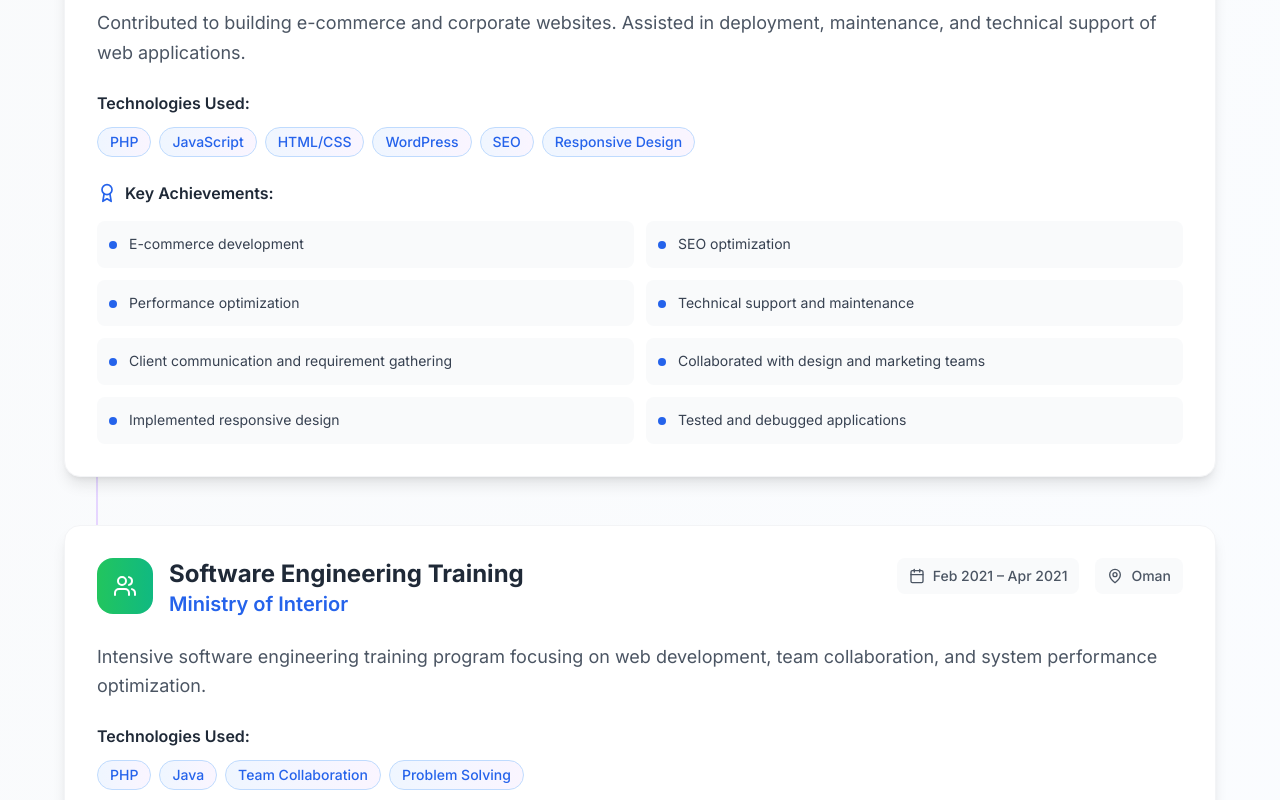
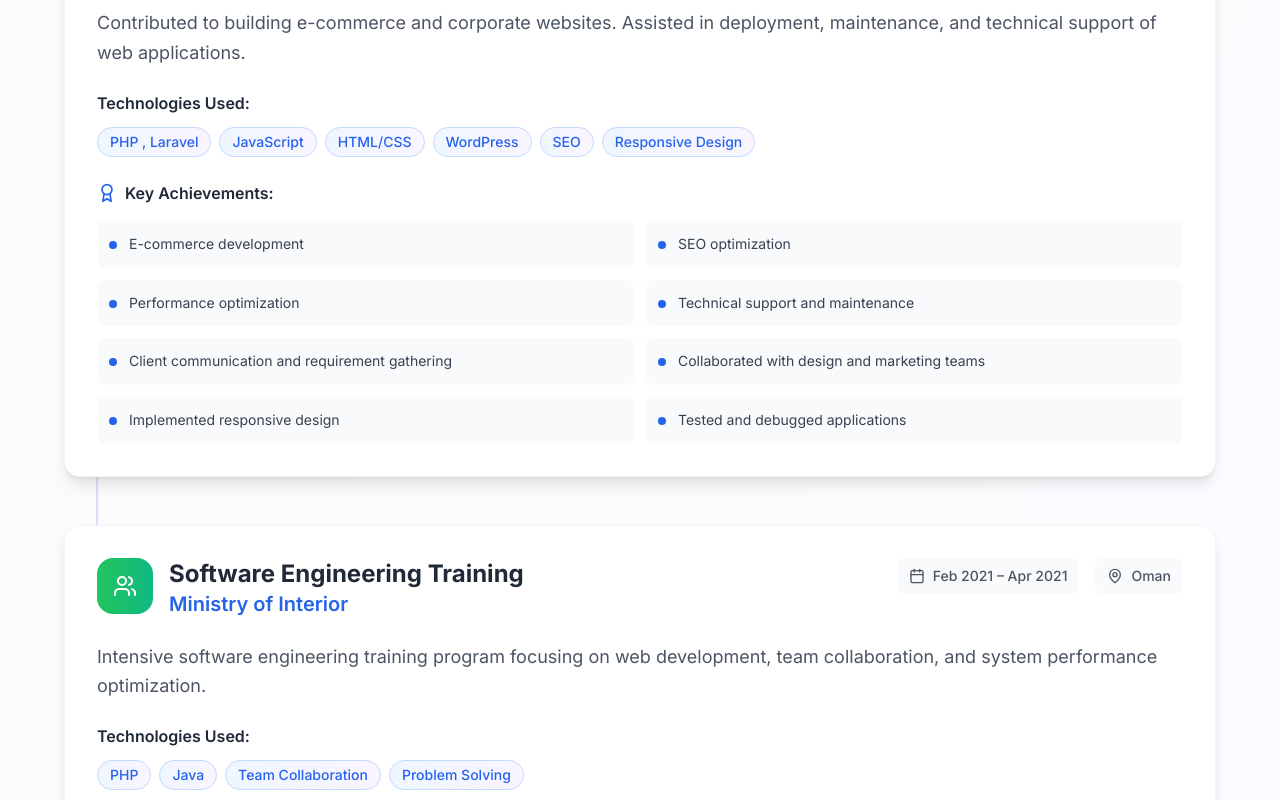
Before and after one commit to mallakSulaiman/mallak-alfarsi-portfolio, a Next.js app: page / in a window 1280 px wide. Shown: the part 2960-3760 px from the top of the page. Built offline with nearby package versions, Linux system fonts and the light colour scheme.

Commit message:
some update

```diff
--- a/components/Experience.js
+++ b/components/Experience.js
@@ -13,7 +13,6 @@ export default function Experience() {
       description: "Web development of CRM systems, chatbots, and business applications using Laravel, Livewire, React.js, Node.js, and modern web technologies.",
       achievements: [
         "Muain CRM development with real-time features",
-        "AI WhatsApp chatbots with OpenAI integration",
         "WhatsApp Business API system implementation",
         "Laravel corporate website development",
         "Payment gateway and API integrations",
@@ -33,7 +32,7 @@ export default function Experience() {
       ],
       icon: Code,
       color: "from-blue-500 to-cyan-500",
-      technologies: ["Laravel", "Livewire", "React.js", "Node.js", "MySQL", "AWS", "Git"]
+      technologies: ["Laravel", "Livewire", "React.js", "Node.js", "MySQL", "Git"]
     },
     {
       title: "Web Developer - Freelancer",
@@ -53,7 +52,7 @@ export default function Experience() {
       ],
       icon: Rocket,
       color: "from-purple-500 to-pink-500",
-      technologies: ["PHP", "JavaScript", "HTML/CSS", "WordPress", "SEO", "Responsive Design"]
+      technologies: ["PHP , Laravel ", "JavaScript", "HTML/CSS", "WordPress", "SEO", "Responsive Design"]
     },
     {
       title: "Software Engineering Training",
--- a/components/Projects.js
+++ b/components/Projects.js
@@ -26,8 +26,8 @@ export default function Projects() {
       id: 1,
       title: "Muain CRM & Services System",
       company: "Sahalat LLC",
-      description: "Laravel-based CRM system integrated with Ministry services. Built with Laravel 8, AJAX, MySQL, real-time socket notifications, and Bank Muscat payment gateway. This comprehensive system handles complex workflows, user management, and integrates with various government services for seamless operation.",
-      technologies: ["Laravel", "MySQL", "AJAX", "WebSockets", "Payment Gateway", "Real-time Notifications"],
+      description: "Laravel-based CRM system integrated with Ministry services. Built with Laravel, AJAX, MySQL, real-time socket notifications, and Bank Muscat payment gateway. This comprehensive system handles complex workflows, user management, and integrates with various government services for seamless operation.",
+      technologies: ["Laravel", "MySQL", "AJAX","", "WebSockets", "Payment Gateway", "Real-time Notifications"],
       features: [
         "Identity verification and validation",
         "Multi-level user roles and permissions",
@@ -86,8 +86,7 @@ export default function Projects() {
       technologies: ["Node.js", "Laravel", "Puppeteer", "WhatsApp API", "RESTful API", "MySQL"],
       features: [
         "Automated customer response system",
-        "24/7 customer support availability",
-        "Integration with CRM for customer data",
+        "customer support availability",
         "Multi-language support capabilities",
         "Advanced reporting and analytics dashboard",
         "Message template management",
@@ -237,7 +236,7 @@ export default function Projects() {
     },
     {
       id: 7,
-      title: "Meeting Booking System",
+      title: "Meeting Booking System - on-going",
       description: "React-based room booking platform with real-time availability and modern UI. This system streamlines the process of booking meeting rooms with intuitive interface and comprehensive management features.",
       technologies: ["React", "JavaScript", "REST API", "CSS3", "Context API", "Axios"],
       features: [
@@ -246,13 +245,8 @@ export default function Projects() {
         "Room management and configuration",
         "User authentication and authorization",
         "Booking history and calendar view",
-        "Email notifications and reminders",
         "Admin dashboard for room management",
         "Recurring booking options",
-        "Room amenities and specifications",
-        "Booking approval workflow",
-        "Conflict detection and resolution",
-        "Reporting and analytics features"
       ],
       images: [
         "/images/booking_system/login.jpg",
@@ -273,21 +267,16 @@ export default function Projects() {
       description: "A modern React.js e-commerce site featuring minimalist design and curated essential products. Built with a focus on user experience and clean aesthetics.",
       technologies: ["React.js", "React Router", "Context API", "CSS3", "Vite", "JSON API"],
       features: [
-        "React functional components with hooks",
+        "React functional components",
         "Centralized state management using Context API",
         "Product filtering by categories",
         "Dynamic shopping cart with quantity controls",
         "Responsive mobile-first design",
         "Smooth animations and transitions",
         "Professional branding implementation",
-        "Interactive product catalog",
         "Modern navigation system",
         "Form handling and validation",
-        "Reusable component architecture",
-        "Fast development with Vite",
-        "JSON-based data management",
         "Accessible user interface",
-        "Cross-browser compatibility"
       ],
       images: [
         "/images/thirty-line/home1.jpg",
```
